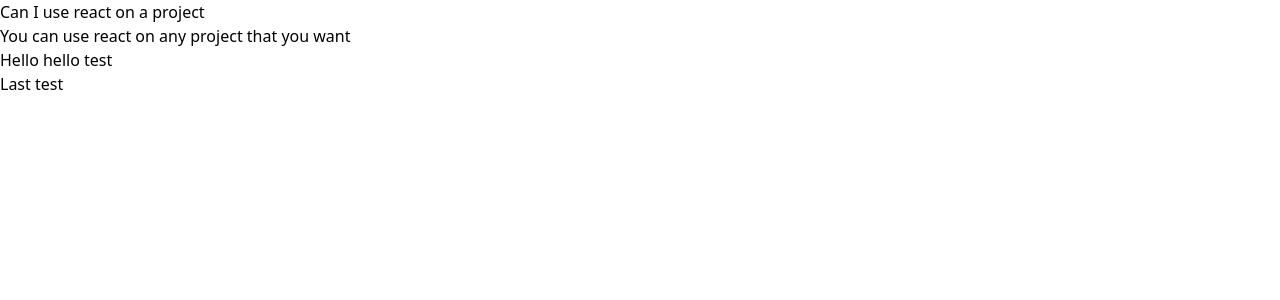
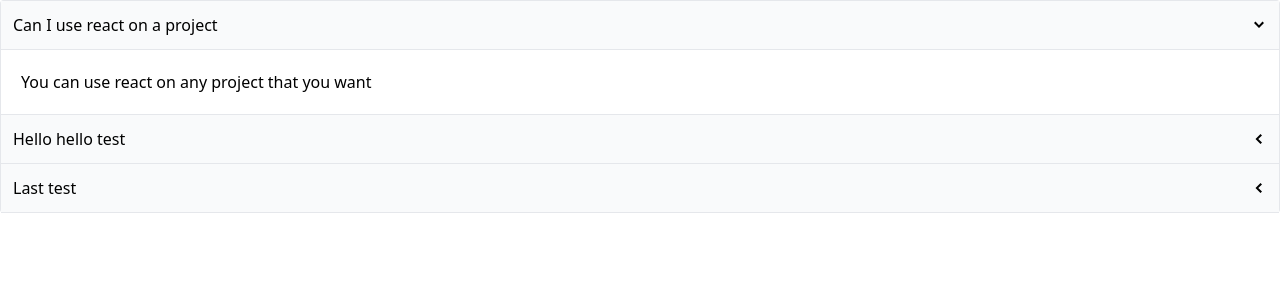
Before and after one commit to Leeyanhawrt/comps, a React (Create React App) app: page / in a window 1280 px wide. Shown: the top 300 px of the page. Built offline with nearby package versions, Linux system fonts and the light colour scheme.

Commit message:
Finish accordian main feature

```diff
--- a/src/components/Accordion.js
+++ b/src/components/Accordion.js
@@ -1,5 +1,6 @@
 import { render } from "@testing-library/react";
-import { useState } from 'react'
+import { useState } from 'react';
+import { GoChevronDown, GoChevronLeft } from "react-icons/go";
 
 function Accordion({ items }) {
   const [expandedIndex, setExpandedIndex] = useState(0);
@@ -7,16 +8,23 @@
   const renderedItems = items.map((item, index) => {
     const isExpanded = index === expandedIndex;
 
+    const icon = <span>
+      {isExpanded ? <GoChevronDown /> : <GoChevronLeft />}
+    </span>
+
     return (
       <div key={item.id}>
-        <div onClick={() => setExpandedIndex(index)}>{item.label}</div>
-        {isExpanded && <div>{item.content}</div>}
+        <div className="flex justify-between p-3 bg-gray-50 border-b items-center cursor-pointer" onClick={() => setExpandedIndex(index)}>
+          {item.label}
+          {icon}
+        </div>
+        {isExpanded && <div className="border-b p-5">{item.content}</div>}
       </div>
     )
   })
 
   return (
-    <div>
+    <div className="border-t border-x rounded">
       {renderedItems}
     </div>
   )
```
